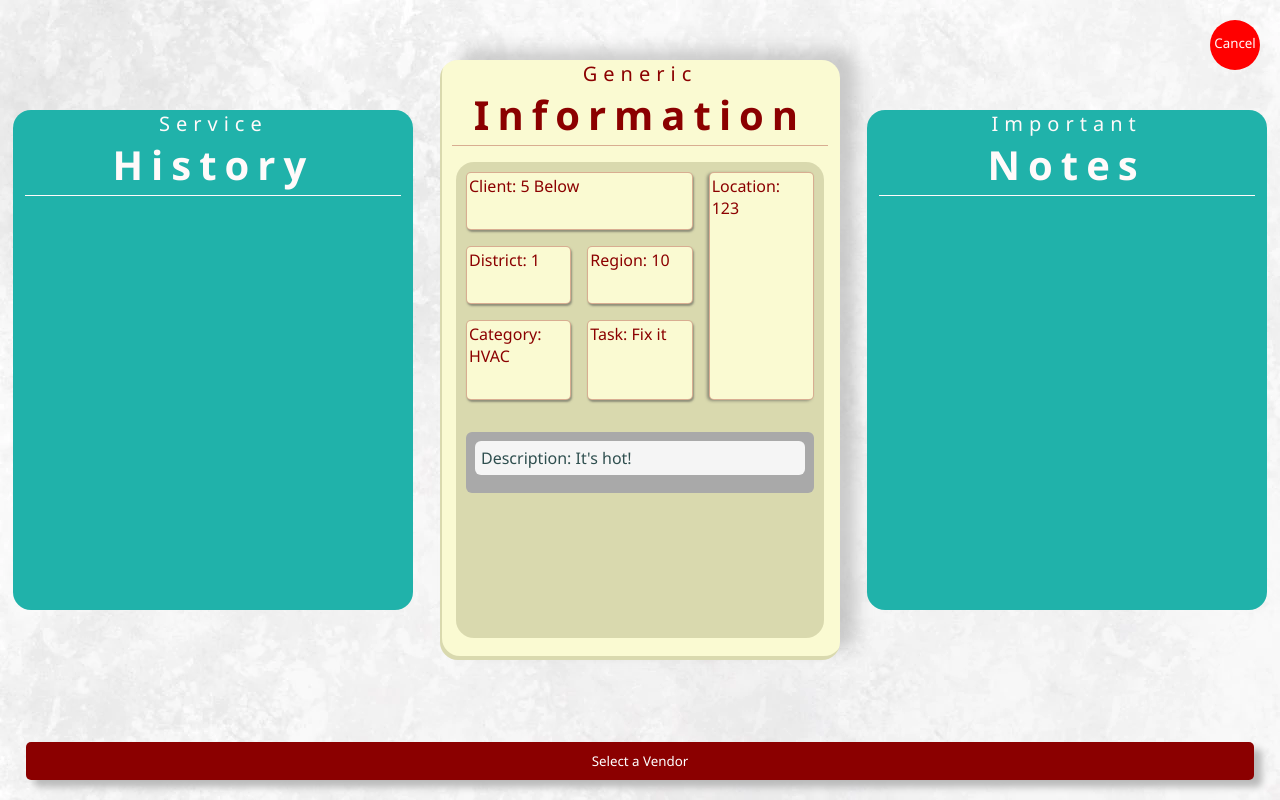
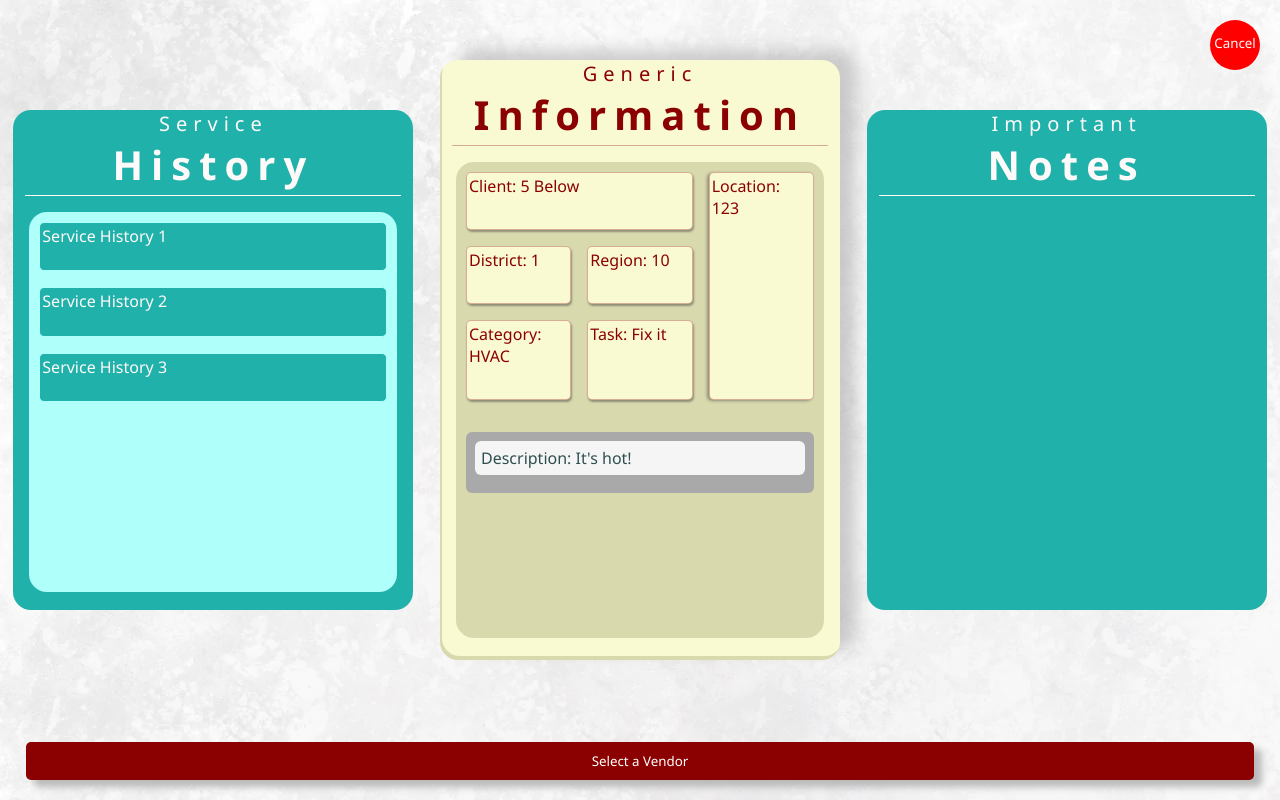
Before and after one commit to BigMoneyKirk/DispatchDashboard, an Angular app: page / in a window 1280 px wide. Built offline with nearby package versions, Linux system fonts and the light colour scheme.

Commit message:
Added the NEST_Logo to my assets

```diff
--- a/angular.json
+++ b/angular.json
@@ -24,7 +24,6 @@
             "tsConfig": "tsconfig.app.json",
             "aot": true,
             "assets": [
-              "src/favicon.ico",
               "src/assets"
             ],
             "styles": [
@@ -88,7 +87,6 @@
             "tsConfig": "tsconfig.spec.json",
             "karmaConfig": "karma.conf.js",
             "assets": [
-              "src/favicon.ico",
               "src/assets"
             ],
             "styles": [
--- a/src/app/components/generic-information-card/generic-information-card/generic-information-card.component.scss
+++ b/src/app/components/generic-information-card/generic-information-card/generic-information-card.component.scss
@@ -2,7 +2,6 @@ $red-color: #8b00004f;
 $box-shadow-gray: #45454580;
 
 .generic-info-container {
-    margin-top: 0.5rem;
     padding: 10px;
     height: 76%;
     background: rgba(87, 87, 30, 0.2);
--- a/src/app/components/home-service-history-card/home-service-history-card.component.html
+++ b/src/app/components/home-service-history-card/home-service-history-card.component.html
@@ -1,4 +1,11 @@
 <article class="service-history secondary-card">
     <header class="card-header"><span class="first-word">Service </span><span class="rest-of-word"> History</span>
     </header>
+    <main class="service-history-content-container">
+        <ol class="service-history-ol"> <!-- Add *ngFor for all the service history for the work order -->
+            <li class="test-service-history-1">Service History 1</li>
+            <li class="test-service-history-2">Service History 2</li>
+            <li class="test-service-history-3">Service History 3</li>
+        </ol>
+    </main>
   </article>
--- a/src/app/components/home-service-history-card/home-service-history-card.component.scss
+++ b/src/app/components/home-service-history-card/home-service-history-card.component.scss
@@ -0,0 +1,25 @@
+$lighter-seagreen: rgb(175, 255, 251);
+
+.service-history-content-container {
+    margin-top: 0.5rem;
+    padding: 10px;
+    height: 72%;
+    border-radius: 18px;
+    margin: 1rem;
+    background: $lighter-seagreen;
+}
+
+.service-history-content-container ol {
+    display: grid;
+    gap: 1rem;
+    height: 50%;
+}
+
+.service-history-content-container ol li {
+    list-style: none;
+    border: 1px solid $lighter-seagreen;
+    border-radius: 5px;
+    padding: 2px;
+    // box-shadow: 1px 2px 2px $box-shadow-gray;
+    background: lightseagreen;
+}
--- a/src/index.html
+++ b/src/index.html
@@ -5,7 +5,7 @@
   <title>DispatchDashboard</title>
   <base href="/">
   <meta name="viewport" content="width=device-width, initial-scale=1">
-  <link rel="icon" type="image/x-icon" href="favicon.ico">
+  <link rel="icon" type="image/png" href="../src/assets/images/Nest_LOGO.png">
 </head>
 <body>
   <app-root></app-root>
```
Also changed, not shown: src/assets/images/Nest_LOGO.png (added), 1 other file (tests, documents, lock files or other folders).
